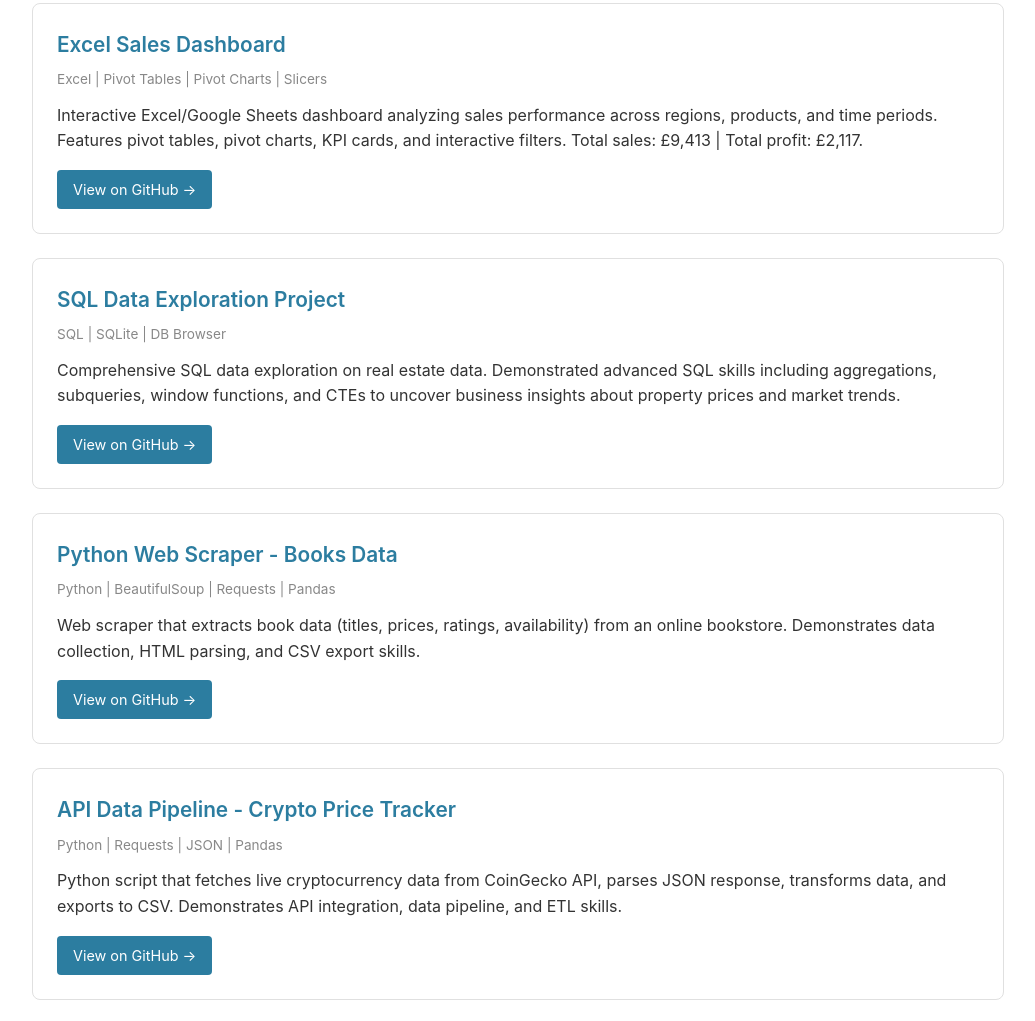
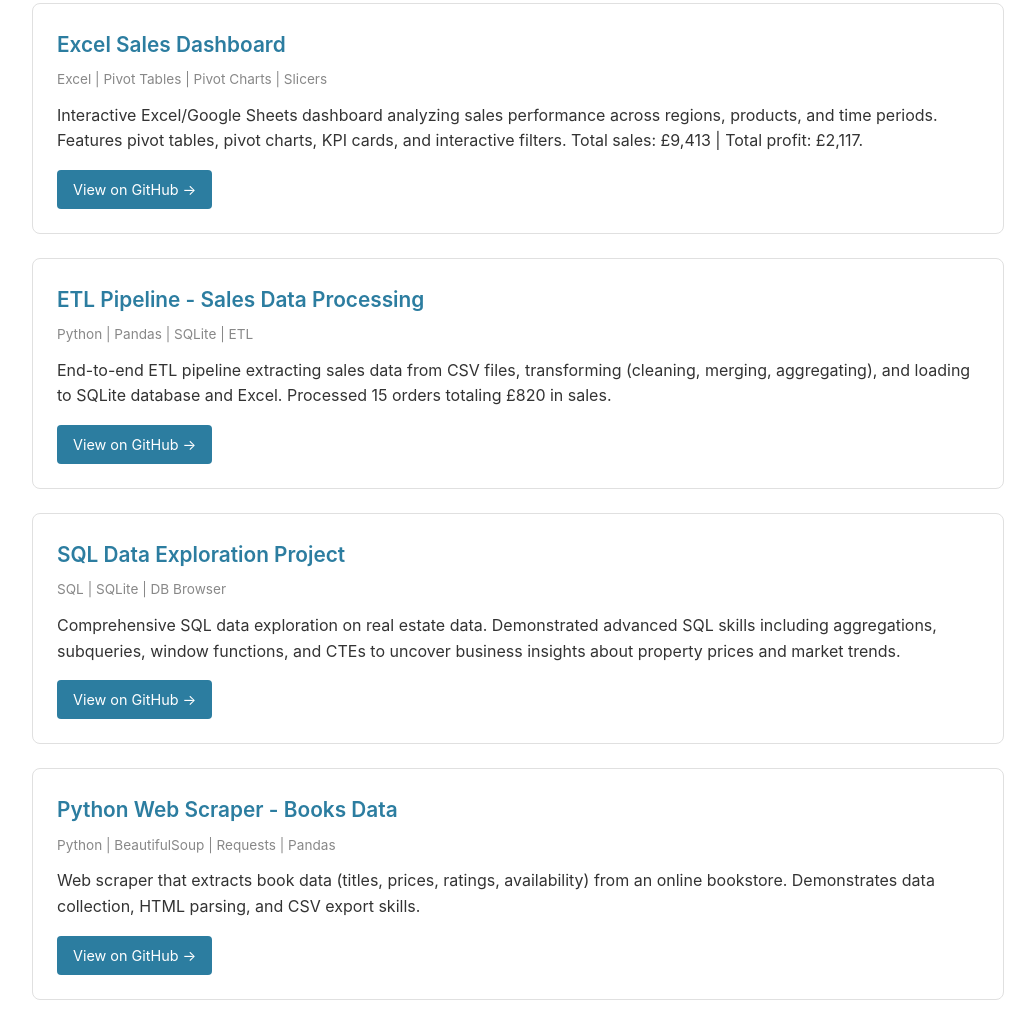
Before and after one commit to SurendharMJ/SurendharMJ.github.io, a plain HTML site: page index.html in a window 1280 px wide. Shown: the part 1566-2587 px from the top of the page, without its empty margins (122-1157 px from the left). Drawn offline with Linux system fonts and the light colour scheme.

Commit message:
Update index.html

```diff
--- a/index.html
+++ b/index.html
@@ -239,6 +239,12 @@
         <div class="project-desc">Interactive Excel/Google Sheets dashboard analyzing sales performance across regions, products, and time periods. Features pivot tables, pivot charts, KPI cards, and interactive filters. Total sales: £9,413 | Total profit: £2,117.</div>
         <a href="https://github.com/SurendharMJ/excel-sales-dashboard" class="project-link">View on GitHub →</a>
     </div>
+                <div class="project-card">
+        <div class="project-title">ETL Pipeline - Sales Data Processing</div>
+        <div class="project-tech">Python | Pandas | SQLite | ETL</div>
+        <div class="project-desc">End-to-end ETL pipeline extracting sales data from CSV files, transforming (cleaning, merging, aggregating), and loading to SQLite database and Excel. Processed 15 orders totaling £820 in sales.</div>
+        <a href="https://github.com/SurendharMJ/etl-pipeline" class="project-link">View on GitHub →</a>
+    </div>
             <div class="project-card">
                 <div class="project-title">SQL Data Exploration Project</div>
                 <div class="project-tech">SQL | SQLite | DB Browser</div>
```
